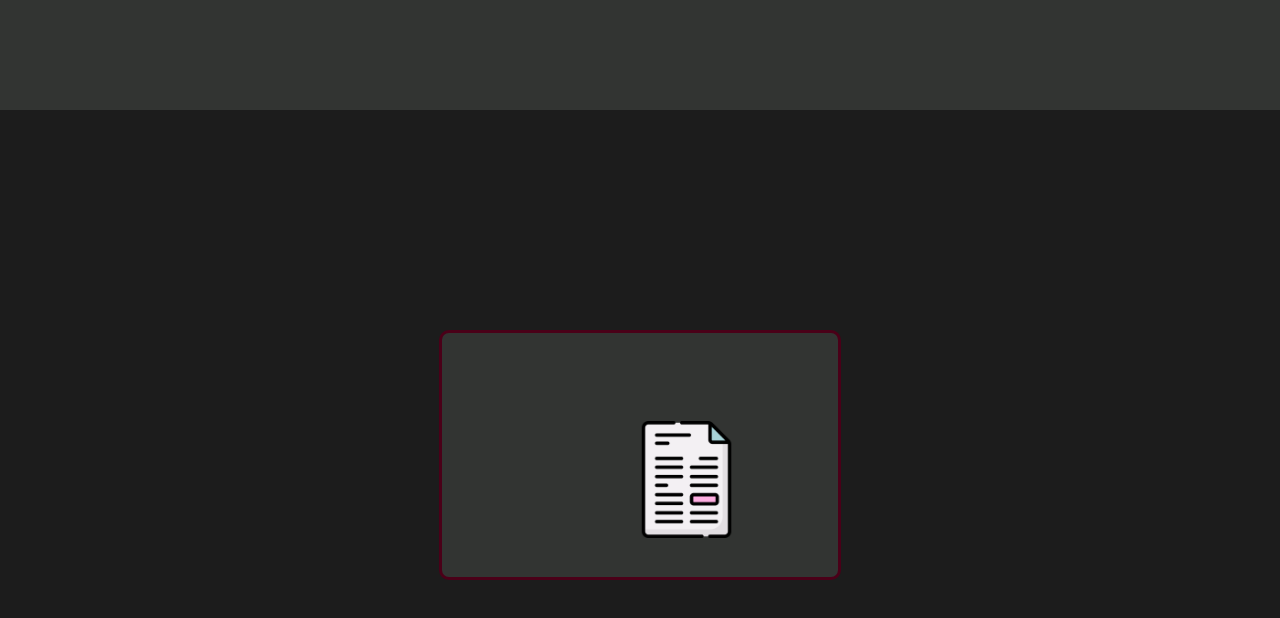
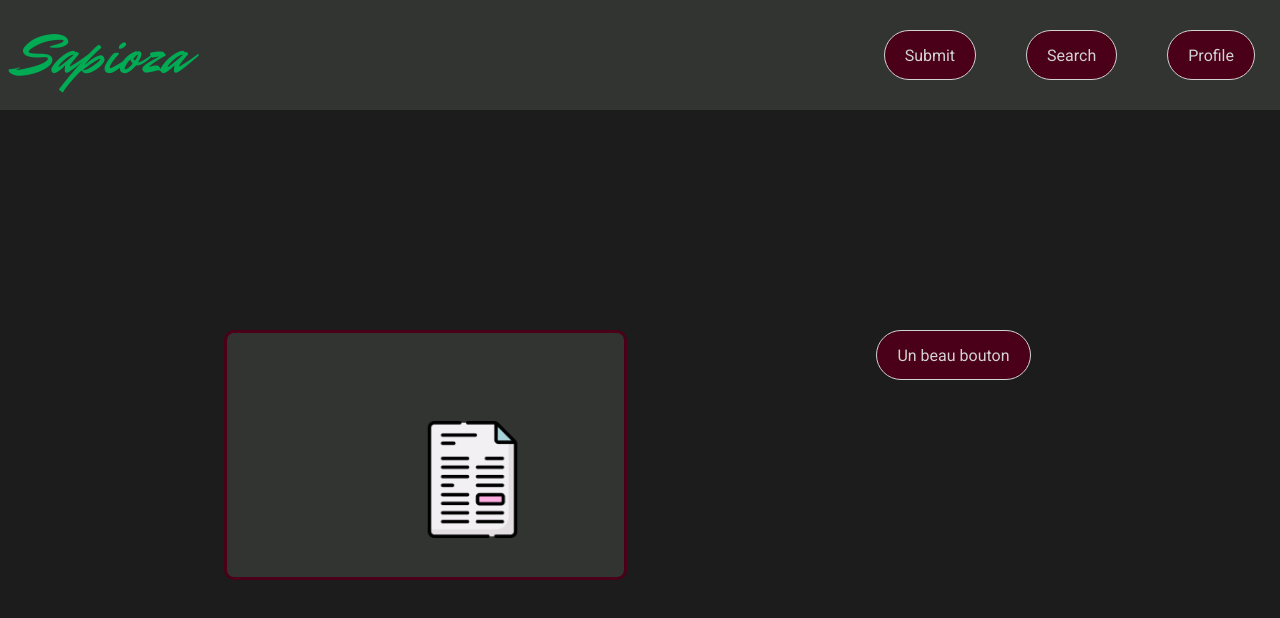
Before and after one commit to DanKleczew/Sapioza_Interface, an Angular app: page /test in a window 1280 px wide. Shown: the top 618 px of the page. Built offline with nearby package versions, Linux system fonts and the light colour scheme; no server answers.

Commit message:
Header update and simple button widget

```diff
--- a/src/app/Services/paper-query.service.ts
+++ b/src/app/Services/paper-query.service.ts
@@ -1,6 +1,7 @@
 import { Injectable } from '@angular/core';
 import {HttpClient} from "@angular/common/http";
 import { Observable } from 'rxjs';
+import { PaperMetaData } from '../Interfaces/paper-meta-data';
 
 @Injectable({
   providedIn: 'root'
@@ -10,8 +11,8 @@ export class PaperQueryService {
   constructor(private http : HttpClient) {
   }
 
-  public queryPaperMetaData(paperId: number) : Observable<any> {
-    return this.http.get('/papers/' + paperId);
+  public queryPaperMetaData(paperId: number) : Observable<PaperMetaData> {
+    return this.http.get<PaperMetaData>('/papers/' + paperId);;
     };
 
   public postNewPaper(){
--- a/src/app/main/app.component.scss
+++ b/src/app/main/app.component.scss
@@ -2,4 +2,5 @@
   background-color: var(--background-color);
   height: calc(100vh - 110px);
   width: 100vw;
+  font-family: var(--body-font);
 }
--- a/src/app/main/header/header.component.html
+++ b/src/app/main/header/header.component.html
@@ -1,2 +1,10 @@
 <div class="header-container">
+    <div class="sapioza-title">
+        <a routerLink="/accueil">Sapioza</a>
     </div>
+    <nav class="navigation">
+        <app-button [link]="'/submit'">Submit</app-button>
+        <app-button [link]="'/search'">Search</app-button>
+        <app-button [link]="'/profile'">Profile</app-button>
+    </nav>
+</div>
--- a/src/app/main/header/header.component.scss
+++ b/src/app/main/header/header.component.scss
@@ -2,4 +2,27 @@
   display: flex;
   height: 110px;
   background-color: var(--primary-grey);
+  justify-content: space-between;
+  align-items: center;
+  box-shadow: 0px 2px 4px rgba(0, 0, 0, 0.25);
 }
+
+.sapioza-title {
+  font-size: 60px;
+  margin-left: 20px;
+  font-family: var(--title-font);
+}
+
+a {
+  text-decoration: none;
+  color: var(--title-green);
+}
+
+.navigation {
+  width:50%;
+  height: 100%;
+  display: flex;
+  justify-content: right;
+  align-items: center;
+  flex-direction: row;
+}
--- a/src/app/main/header/header.component.ts
+++ b/src/app/main/header/header.component.ts
@@ -1,9 +1,11 @@
 import { Component } from '@angular/core';
+import { RouterLink } from '@angular/router';
+import { ButtonComponent } from "../widgets/button/button.component";
 
 @Component({
   selector: 'app-header',
   standalone: true,
-  imports: [],
+  imports: [RouterLink, ButtonComponent],
   templateUrl: './header.component.html',
   styleUrl: './header.component.scss'
 })
--- /dev/null
+++ b/src/app/main/widgets/button/button.component.html
@@ -0,0 +1,5 @@
+<a routerLink={{link}}>
+    <div class="button-container">
+        <span><ng-content></ng-content></span>
+    </div>
+</a>
--- /dev/null
+++ b/src/app/main/widgets/button/button.component.scss
@@ -0,0 +1,25 @@
+.button-container {
+    display: flex;
+    justify-content: center;
+    align-items: center;
+    height: 50px;
+    padding-left: 20px;
+    padding-right: 20px;
+    cursor: pointer;
+    background-color: var(--primary-red);
+    border-radius: 25px;
+    border: 1px solid var(--primary-white);
+    transition: background-color 0.5s ease;
+    margin-left: 25px;
+    margin-right: 25px;
+}
+
+.button-container:hover {
+    background-color: var(--secondary-red);
+}
+
+a {
+    text-decoration: none;
+    color: var(--primary-white);
+    font-family: var(--links-font);
+}
--- a/src/app/test/test.component.html
+++ b/src/app/test/test.component.html
@@ -1,7 +1,6 @@
 <div class="fullscreen-container">
   <div class="container">
     <app-paper-info [paperId]="42"></app-paper-info>
-
-
+    <app-button [link]="'/accueil'">Un beau bouton</app-button>
   </div>
 </div>
--- a/src/styles.scss
+++ b/src/styles.scss
@@ -6,8 +6,6 @@
   margin: 0;
   padding: 0;
   box-sizing: border-box;
-
-  font-family: 'Karla', system-ui;
 
   --title-font: 'Mr Dafoe', cursive;
   --links-font: 'Roboto', sans-serif;
@@ -21,4 +19,5 @@
   --secondary-yellow:#FFEA2C;
   --primary-red:#4A0018;
   --secondary-red: #a70339;
+  --title-green: #00AB54;
 }
```
Also changed, not shown: src/app/Interfaces/paper-meta-data.ts (+19 -0 lines), src/app/main/widgets/button/button.component.ts (added, +14 -0 lines), src/app/test/test.component.ts (+2 -1 lines).
